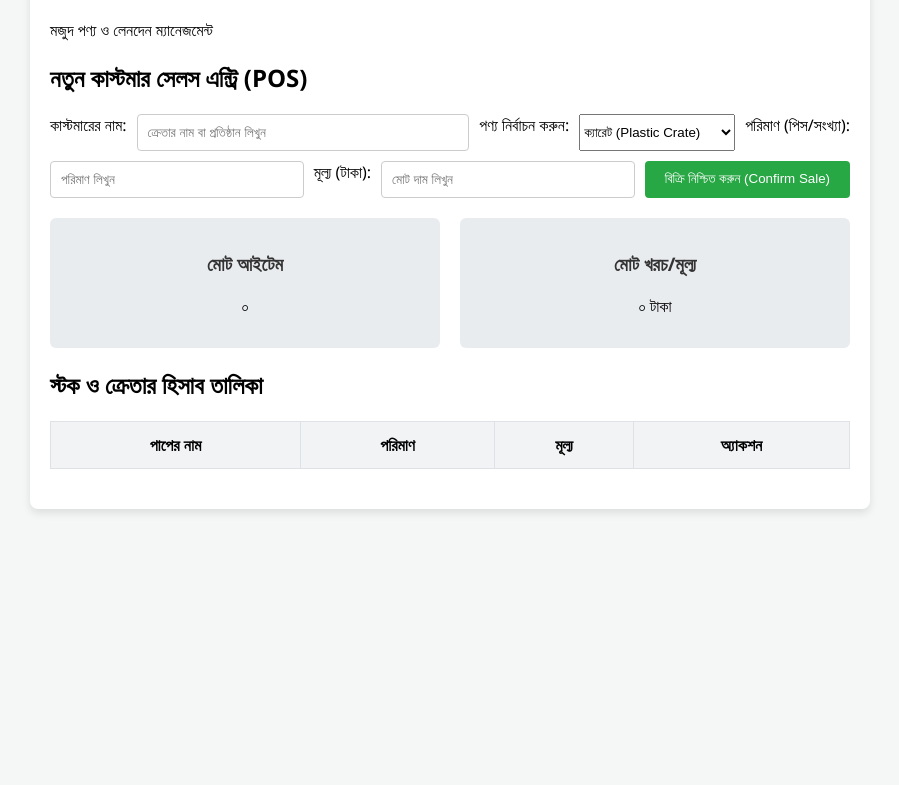
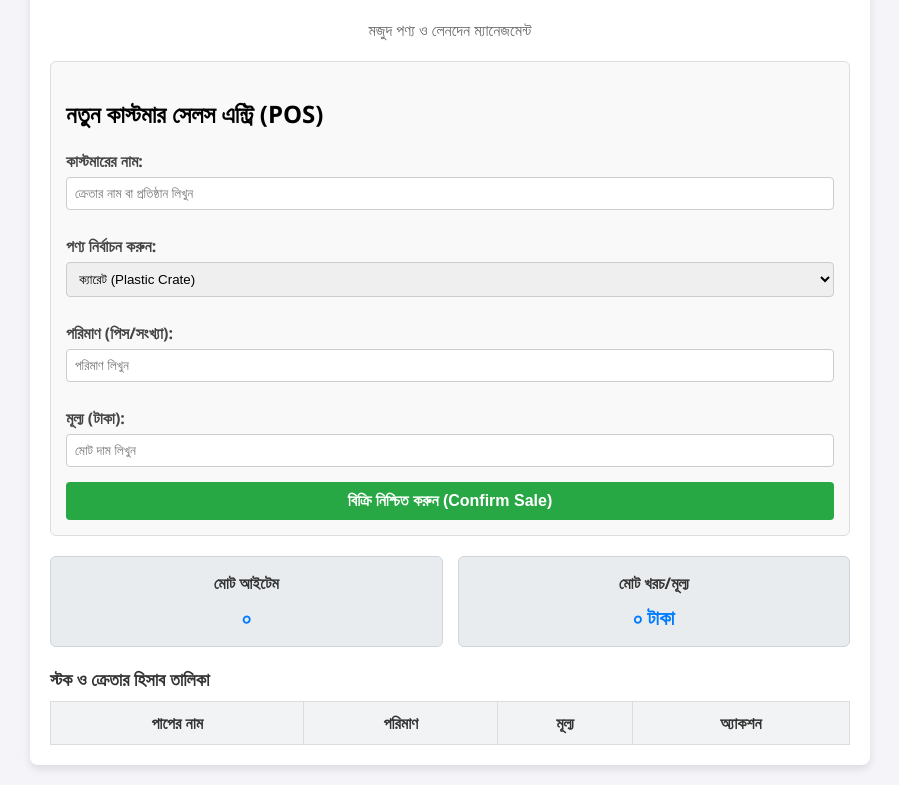
Before and after one commit to mdroufbd11-blip/Business, a plain HTML site: page index.html in a window 1280 px wide. Shown: the part 107-892 px from the top of the page, without its empty margins (190-1089 px from the left). Before the commit the page ends 800 px from the top, so only its background shows below. Drawn offline with Linux system fonts and the light colour scheme.

Commit message:
Update style.css

```diff
--- a/style.css
+++ b/style.css
@@ -1,6 +1,6 @@
 body {
     font-family: 'Segoe UI', Tahoma, Geneva, Verdana, sans-serif;
-    background-color: #f4f7f6;
+    background-color: #f4f4f9;
     margin: 0;
     padding: 20px;
     direction: ltr;
@@ -8,78 +8,114 @@ body {
 
 .container {
     max-width: 800px;
-    margin: auto;
-    background: white;
+    margin: 0 auto;
+    background: #ffffff;
     padding: 20px;
     border-radius: 8px;
-    box-shadow: 0 4px 8px rgba(0,0,0,0.1);
+    box-shadow: 0 4px 8px rgba(0, 0, 0, 0.1);
 }
 
-h1, h3 {
+h1 {
     text-align: center;
     color: #333;
 }
 
-.form-section, .dashboard-stats, .table-section {
+.subtitle {
+    text-align: center;
+    color: #666;
     margin-bottom: 20px;
 }
 
-.form-section form {
-    display: flex;
-    gap: 10px;
-    flex-wrap: wrap;
+.form-section {
+    background: #f9f9f9;
+    padding: 15px;
+    border-radius: 6px;
+    margin-bottom: 20px;
+    border: 1px solid #ddd;
 }
 
-.form-section input {
-    flex: 1;
-    padding: 10px;
+label {
+    display: block;
+    margin-top: 10px;
+    font-weight: bold;
+    color: #444;
+}
+
+input, select {
+    width: 100%;
+    padding: 8px;
+    margin-top: 5px;
+    margin-bottom: 15px;
     border: 1px solid #ccc;
     border-radius: 4px;
+    box-sizing: border-box;
 }
 
-.form-section button {
-    padding: 10px 20px;
+button[type="submit"] {
     background-color: #28a745;
     color: white;
+    padding: 10px;
     border: none;
     border-radius: 4px;
     cursor: pointer;
+    width: 100%;
+    font-size: 16px;
+    font-weight: bold;
 }
 
-.form-section button:hover {
+button[type="submit"]:hover {
     background-color: #218838;
 }
 
 .dashboard-stats {
     display: flex;
-    gap: 20px;
+    justify-content: space-between;
+    margin-bottom: 20px;
+    gap: 15px;
 }
 
 .stat-card {
     flex: 1;
     background: #e9ecef;
     padding: 15px;
+    text-align: center;
     border-radius: 6px;
-    text-align: center;
+    border: 1px solid #ced4da;
+}
+
+.stat-card h3 {
+    margin: 0 0 10px 0;
+    color: #333;
+    font-size: 16px;
+}
+
+.stat-card p {
+    margin: 0;
+    font-size: 20px;
+    font-weight: bold;
+    color: #007bff;
+}
+
+.table-section h2 {
+    font-size: 18px;
+    color: #333;
+    margin-bottom: 10px;
 }
 
 table {
     width: 100%;
     border-collapse: collapse;
-    margin-top: 10px;
-}
-
-table, th, td {
-    border: 1px solid #dee2e6;
 }
 
 th, td {
-    padding: 12px;
+    border: 1px solid #ddd;
+    padding: 10px;
     text-align: center;
 }
 
 th {
     background-color: #f1f3f5;
+    color: #333;
 }
 
 .delete-btn {
```
